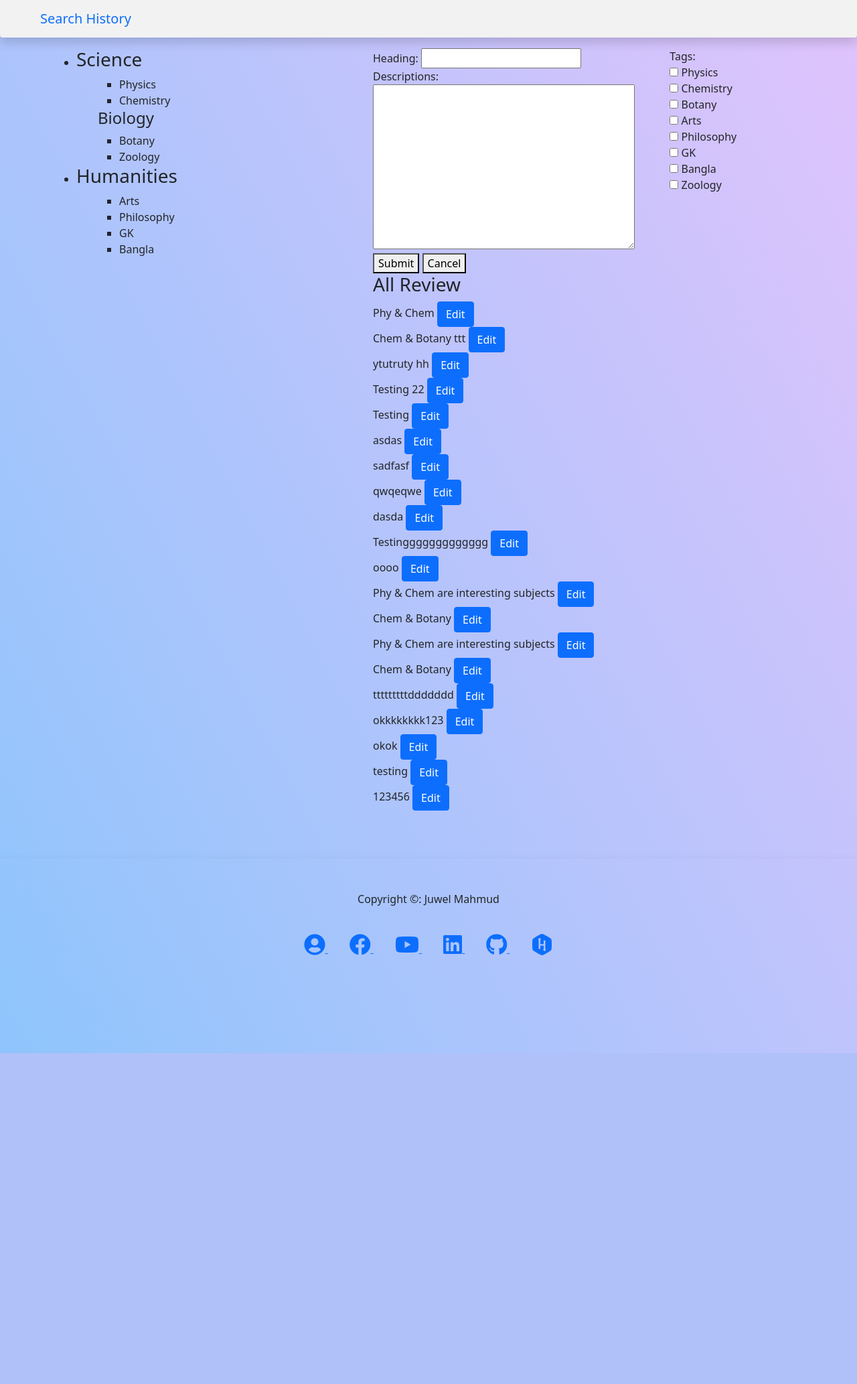
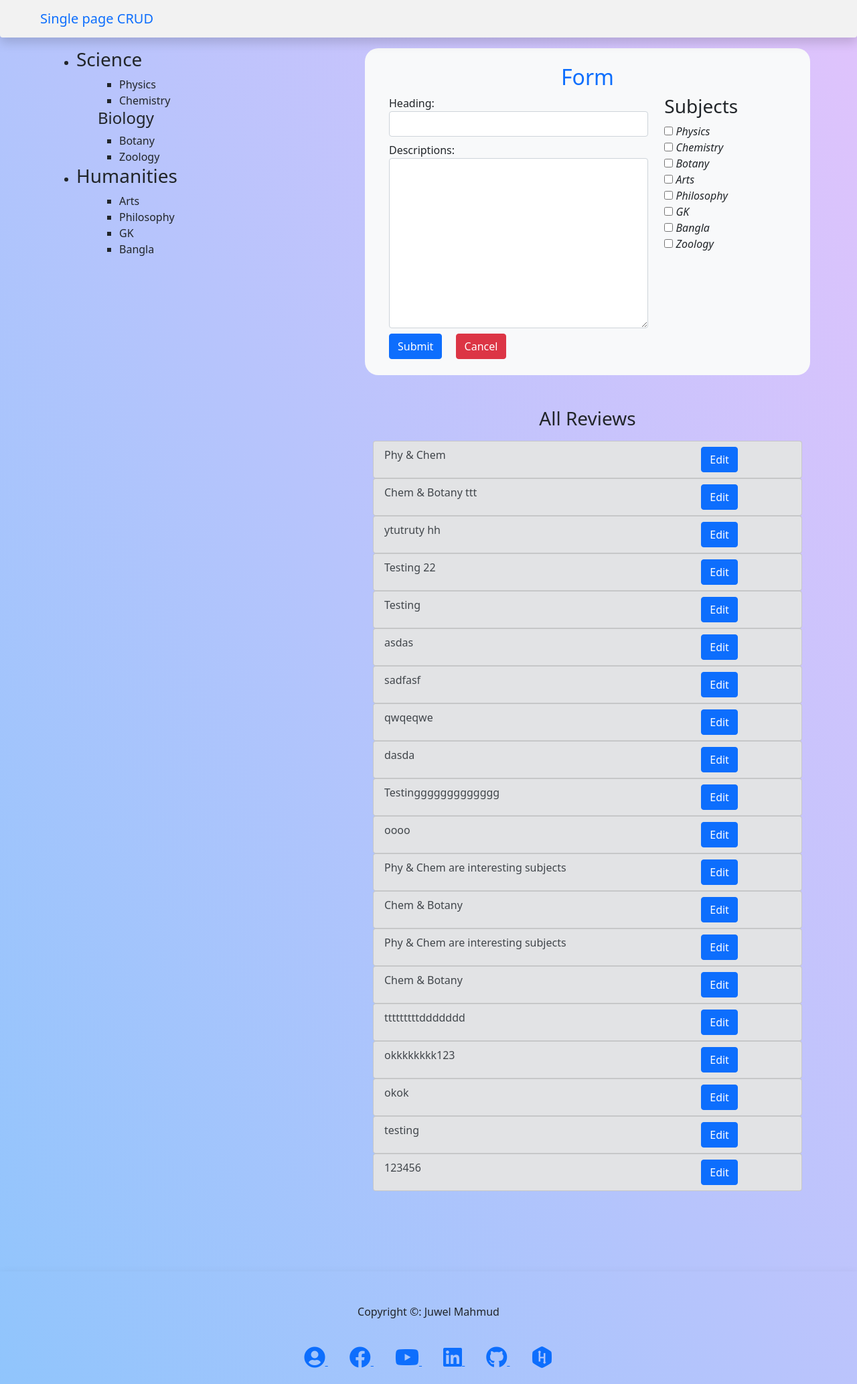
Before and after one commit to MahmudJewel/Django-Single_page_CRUD, a Django app: page / in a window 1280 px wide. Shown: the top 2066 px of the page at 67% size. Before the commit the page ends 1572 px from the top, so only its background shows below. Run offline with Django 4.2, Linux system fonts and the light colour scheme; data comes from the database, SQL or seed files in the repository; both versions use the stored data as it was after the commit; some libraries are stand-ins or nearby versions.

Commit message:
form design changed

```diff
--- a/task_for_Algorithm_Generation/settings.py
+++ b/task_for_Algorithm_Generation/settings.py
@@ -32,7 +32,7 @@ SECRET_KEY = 'django-insecure-d!rqh*ih@+(za+(1b!kc)bf%pxc3j5grpae@jlf#9tk%k5e#!n
 # SECURITY WARNING: don't run with debug turned on in production!
 DEBUG = True
 
-ALLOWED_HOSTS = []
+ALLOWED_HOSTS = ['*']
 
 
 # Application definition
@@ -44,6 +44,8 @@ INSTALLED_APPS = [
     'django.contrib.sessions',
     'django.contrib.messages',
     'django.contrib.staticfiles',
+    # styling templates
+    'widget_tweaks',
     # external app
     'second',
 ]
--- a/templates/base.html
+++ b/templates/base.html
@@ -34,7 +34,7 @@
       style="background: #f2f2f2;"
     >
       <div class="container-fluid">
-        <a class="navbar-brand brandcolor ms-5" href="/">Search History</a>
+        <a class="navbar-brand brandcolor ms-5" href="/">Single page CRUD</a>
         <button
           class="navbar-toggler custom-toggler"
           type="button"
--- a/templates/home.html
+++ b/templates/home.html
@@ -1,21 +1,20 @@
-{% extends 'base.html' %}
-{% block content %}
+{% extends 'base.html' %} {% load widget_tweaks %} {% block content %}
 <div class="container">
   <form action="/" method="post">
     <div class="row">
       <!-- left node  -->
       <div class="col-md-5">
-
         {% regroup categories by MainCategory as maincategory %}
         <ul>
           {% for mncat in maincategory %}
           {% if mncat.grouper %}
-            <li> <h3>{{ mncat.grouper }}</h3>
+          <li>
+            <h3>{{ mncat.grouper }}</h3>
             {% endif %}
-
             {% regroup mncat.list by SubCategory1 as events_list_by_month %}
             {% for month in events_list_by_month %}
-                <ul> {% if month.grouper %}
+            <ul>
+              {% if month.grouper %}
               <h4>{{month.grouper}}</h4>
               {% endif %}
               <ul>
@@ -28,55 +27,71 @@
           </li>
           {% endfor %}
         </ul>
-
       </div>
 
       <!-- right node  -->
       <div class="col-md-7">
         <form action="/" method="post">
           {% csrf_token %}
-            <div class="row">
+          <div class="row p-4 bg-light" style="border-radius: 20px;">
+              <h2 class="text-center text-primary">Form</h2>
             <div class="col-md-8">
-                        <div>
-                            Heading: {{descriptions_Form.title}}
+              <div class="form-group mb-2">
+                <!-- Heading: {{descriptions_Form.title}} -->
+                <label for="header">Heading:</label>
+                {% render_field descriptions_Form.title|attr:'required:true' id="header" class="form-control item" %}
+              </div>
+              <div class="form-group mb-2">
+                <!-- Descriptions: {{descriptions_Form.desc}}  -->
+                <label for="desc">Descriptions:</label>
+                {% render_field descriptions_Form.desc|attr:'required:true' id="desc" class="form-control item" %}
+              </div>
+              <div class="mt-1 mb-2">
+                {% if obj %} Tags: {% for ss in obj.tag.all %}
+                <b>{{ss}}</b>
+              {% endfor %} {% endif %}
+              </div>
+            </div>
+
+              <div class="col-md-4">
+                <h3>Subjects</h3>
+                <!-- {{descriptions_Form.tag}} -->
+                <i>{% render_field descriptions_Form.tag %}</i>
               </div>
               <div>
-                            Descriptions: {{descriptions_Form.desc}}
-                        </div>
-                        {% if obj %}
-                        Subjects:
-                            {% for ss in obj.tag.all %}
-                                {{ss}}
-                            {% endfor %}
-                        {% endif %}
-                    </div>
-                    <div class="col-md-4">
-                        Tags: <br>
-                        {{descriptions_Form.tag}}
-                        <!-- {% for tg in descriptions_Form.tag %}
-                        <input type="checkbox" id='{{tag.id}}' />
-                        <label class="form-check-label" for="{{tag.id}}"> {{tg}} </label> <br>
-                         {% endfor %} -->
+                <button type="submit" class="btn btn-primary me-2">Submit</button>
+                <button type="reset" class="btn btn-danger ms-2">Cancel</button>
               </div>
           </div>
-            <button type="submit">Submit</button>
-            <button type="reset">Cancel</button>
+
         </form>
 
         <!-- all descriptions  -->
-            <div class="row">
-                <h3>All Review</h3>
+        <div class="row my-5">
+          <h3 class="text-center">All Reviews</h3>
           <!-- <form action="?" method="get"> -->
-                <div class="col-md-10">
+          <div class="col-md-12 mt-2">
             {% for d in descriptions %}
-                        <div>
+            <ul class="list-group">
+              <li class="list-group-item list-group-item-secondary">
                 {% if getid == d.id %}
-                            <input hidden type="text" value="{{d.id}}" name='inpt'>
+                <input hidden type="text" value="{{d.id}}" name="inpt" />
                 {% endif %}
 
-                            {{d}}
-                            <a href="?docid={{d.id}}" type="submit" name="edit" class="btn btn-primary">Edit</a>
+                <div class="row">
+                  <div class="col-9">{{d}}</div>
+                  <div class="col-3">
+                    <a
+                      href="?docid={{d.id}}"
+                      type="submit"
+                      name="edit"
+                      class="btn btn-primary"
+                      >Edit</a
+                    >
                   </div>
+                </div>
+              </li>
+            </ul>
             <!-- delete button  -->
             <!-- <div class="control">
                             <a href="" class="btn btn-danger mt-3 me-3">Delete</a>
```
Also changed, not shown: db.sqlite3. Lines whose indentation alone changed are shown as unchanged.
